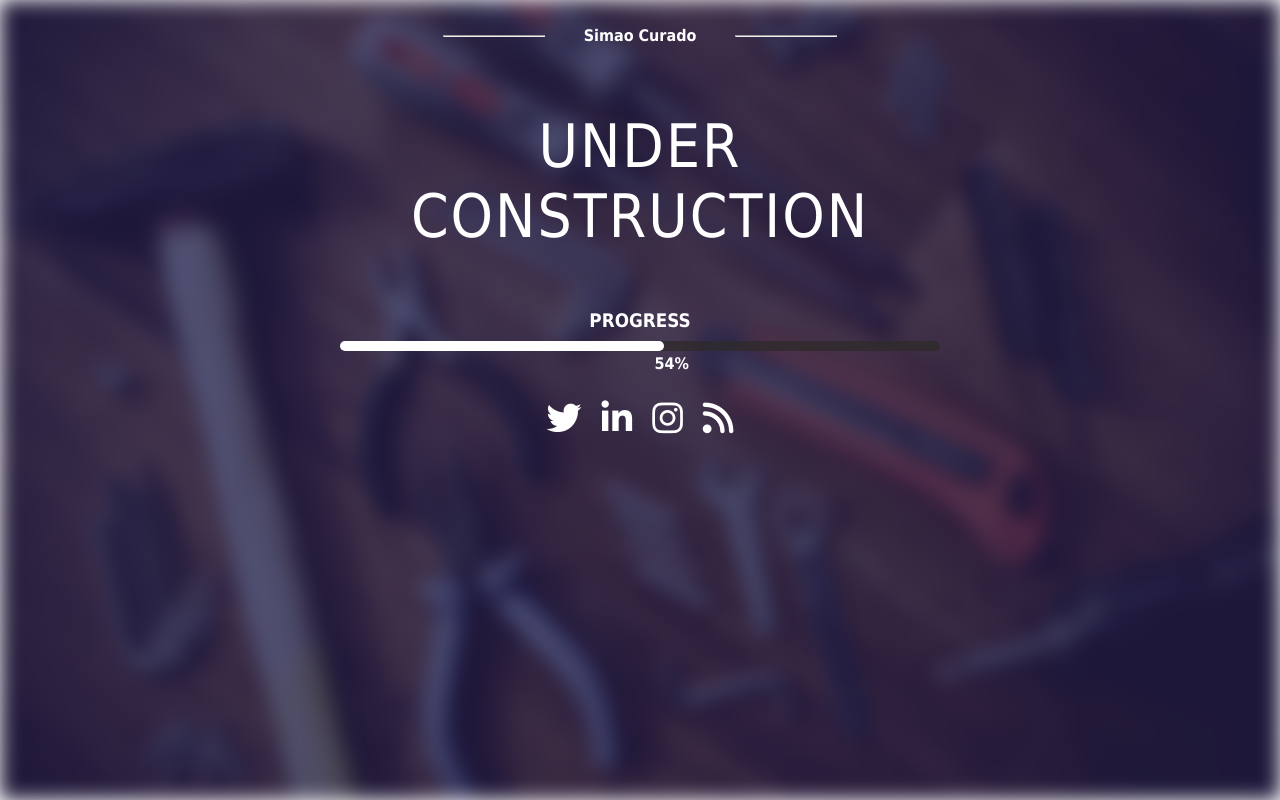
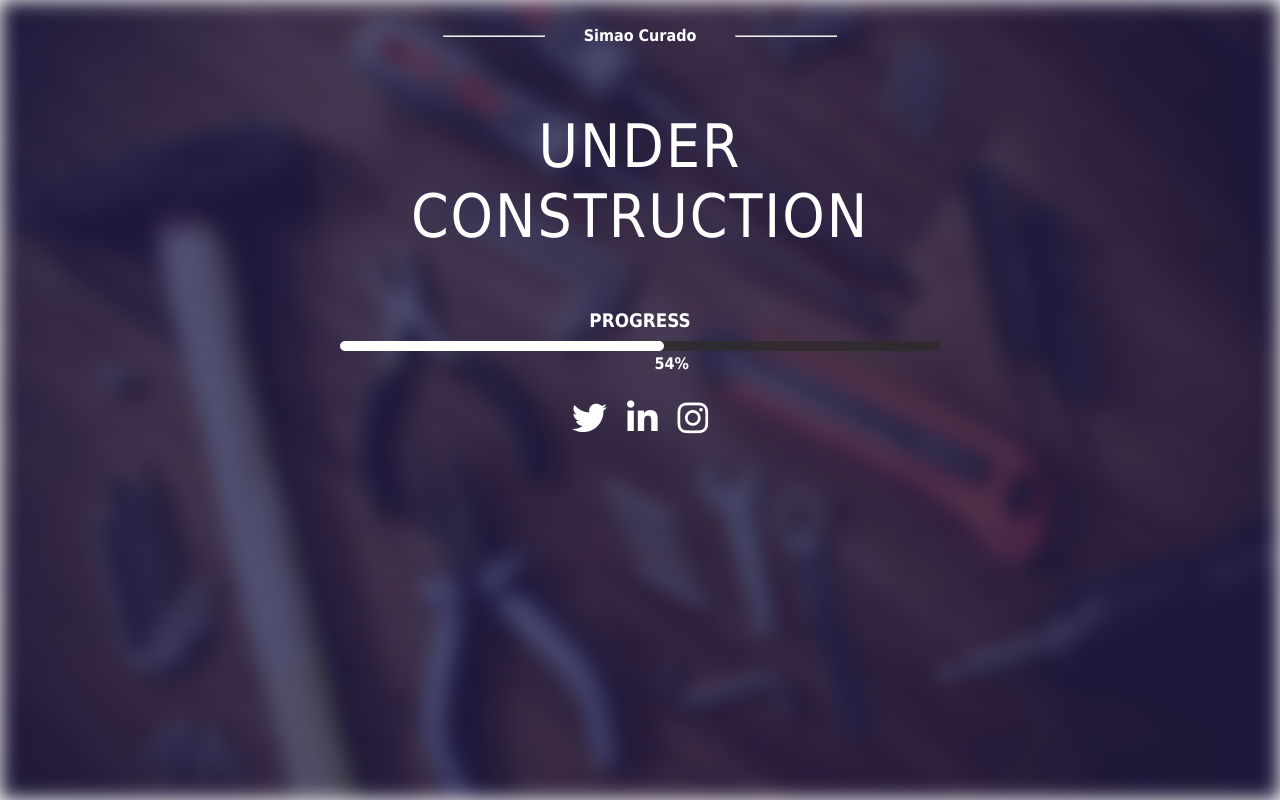
Before and after one commit to SimaoNevesCurado/SimaoNevesCurado.github.io, a plain HTML site: page index.html in a window 1280 px wide. Drawn offline with Linux system fonts and the light colour scheme.

Commit message:
rss remove

```diff
--- a/index.html
+++ b/index.html
@@ -148,7 +148,7 @@
             <a href="https://twitter.com/SimaoCurado"><i class="fab fa-twitter"></i></a>
             <a href="www.linkedin.com/in/simao-curado-ba2a152a4"><i class="fab fa-linkedin-in"></i></a>
             <a href="https://www.instagram.com/simao.curado/"><i class="fab fa-instagram"></i></a>
-            <a href="#rss"><i class="fas fa-rss"></i></a>
+
 
         </div>
     </div>
```
